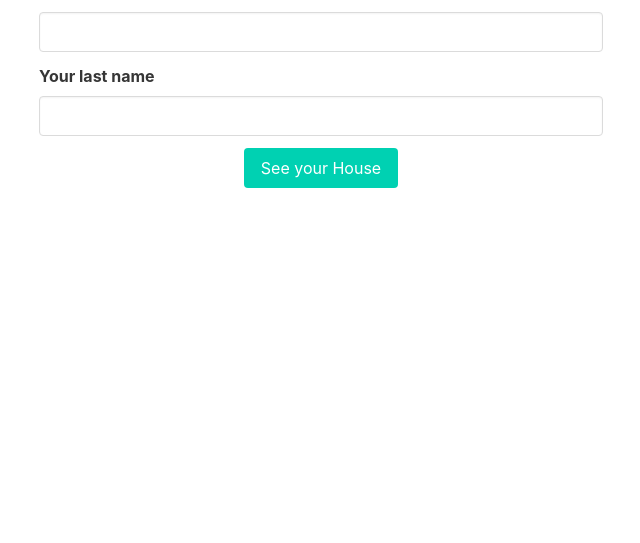
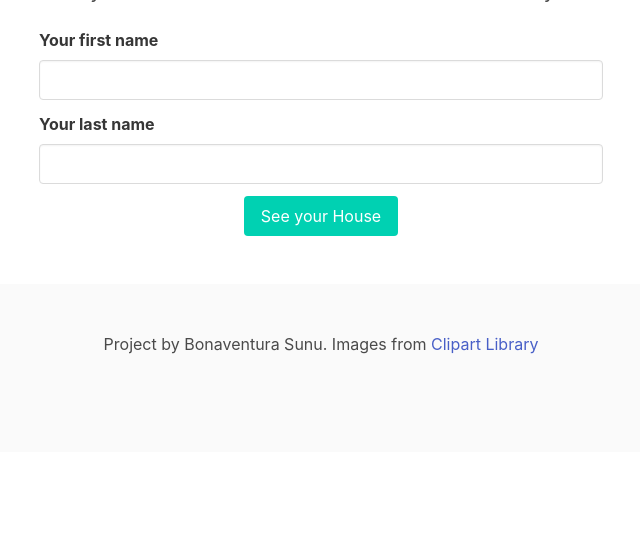
Before and after one commit to bonasunu/micro-projects, a Flask app: page / in a window 1280 px wide. Shown: the part 257-800 px from the top of the page, without its empty margins (319-959 px from the left). Run offline with Flask 2, Linux system fonts and the light colour scheme; some libraries are stand-ins or nearby versions.

Commit message:
add footer

```diff
--- a/elements/cs50/sorting_hat/templates/layout.html
+++ b/elements/cs50/sorting_hat/templates/layout.html
@@ -7,12 +7,20 @@
         <meta  name="Author" content="Bonaventura Sunu">
         <meta name="Description" content="Hogwarts Sorting Hat">
         <link rel="stylesheet" href="https://cdn.jsdelivr.net/npm/bulma@0.8.0/css/bulma.min.css">
+        <link rel="stylesheet" href="main.css">
     </head>
     <body>
-        {% block main %}
-        {% endblock %}
-        <footer>
-
+        <section class="section">
+            {% block main %}
+            {% endblock %}
+        </section>
+        <footer class="footer">
+            <div class="container">
+                <div class="content has-text-centered">
+                    Project by Bonaventura Sunu. Images from <a href="http://clipart-library.com/free/hogwarts-crest-silhouette.html"
+                        target="blank">Clipart Library</a>
+                </div>
+            </div>
         </footer>
     </body>
 </html>
```
